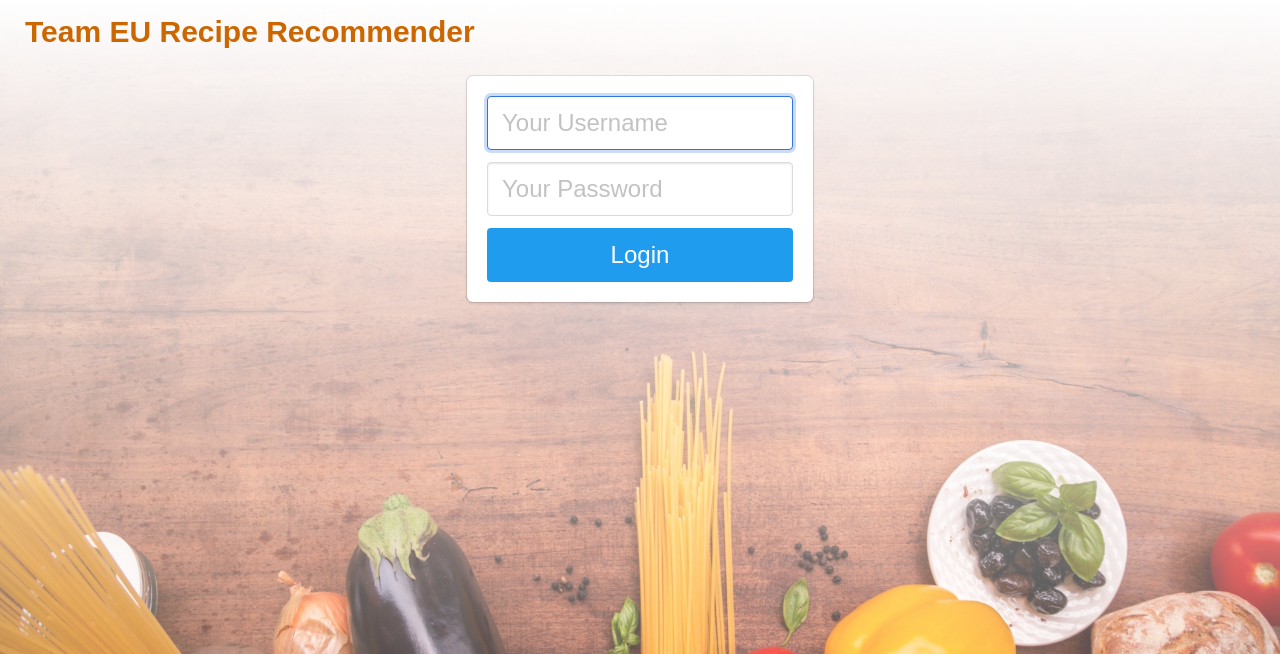
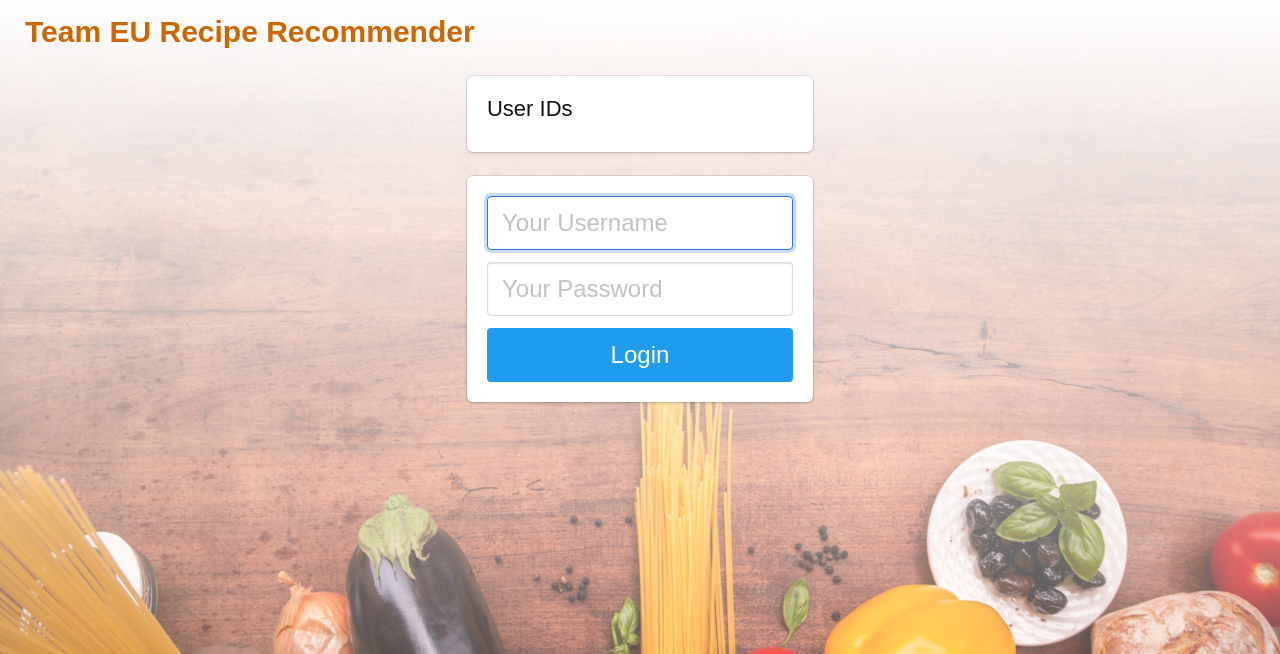
Before and after one commit to hljan/recipe-recommender, a Flask app: template RecipeApp/templates/login.html in a window 1280 px wide. Shown: the top 654 px of the page. Run offline with Flask 2, Linux system fonts and the light colour scheme; the template is opened without the code that fills it, so the values that code supplies are empty; some libraries are stand-ins or nearby versions.

Commit message:
Added User IDs to Login Page

```diff
--- a/RecipeApp/auth.py
+++ b/RecipeApp/auth.py
@@ -1,4 +1,5 @@
 from flask import Blueprint, render_template, redirect, url_for, request
+from models import get_users
 
 # from flask_login import login_required
 
@@ -7,8 +8,9 @@ auth = Blueprint('auth', __name__)
 
 @auth.route('/', methods=['GET', 'POST'])
 def login():
+    users = get_users()
     if request.method == 'GET':
-        return render_template('login.html')
+        return render_template('login.html', user_ids=users['id(u)'])
     elif request.method == 'POST':
         # TODO: add login function here
         userid = '152374'
--- a/RecipeApp/models.py
+++ b/RecipeApp/models.py
@@ -22,6 +22,11 @@ import pdb
 def get_csv_dict(path='data/ingredient_list.csv'):
     ingredients = pd.read_csv(path, header=0).to_dict()
     return ingredients
+
+
+def get_users(path='data/user_list.csv'):
+    users = pd.read_csv(path, header=0).to_dict()
+    return users
 
 
 def init_neo4j(uri='bolt://localhost:7687', auth=('neo4j', 'recipe')):
--- a/RecipeApp/templates/login.html
+++ b/RecipeApp/templates/login.html
@@ -1,5 +1,13 @@
 {% extends "base.html" %}
 {% block loginContent %}
+<div class="column is-4 is-offset-4">
+    <div class="box">
+        <h2>User IDs</h2>
+        {% for key,value in user_ids.items() %}
+            <li>{{value}}</li>
+        {% endfor %}
+    </div>
+</div>
 <div class="column is-4 is-offset-4">
     <div class="box">
         <form action="{{ url_for('auth.login') }}" method="POST">
```
